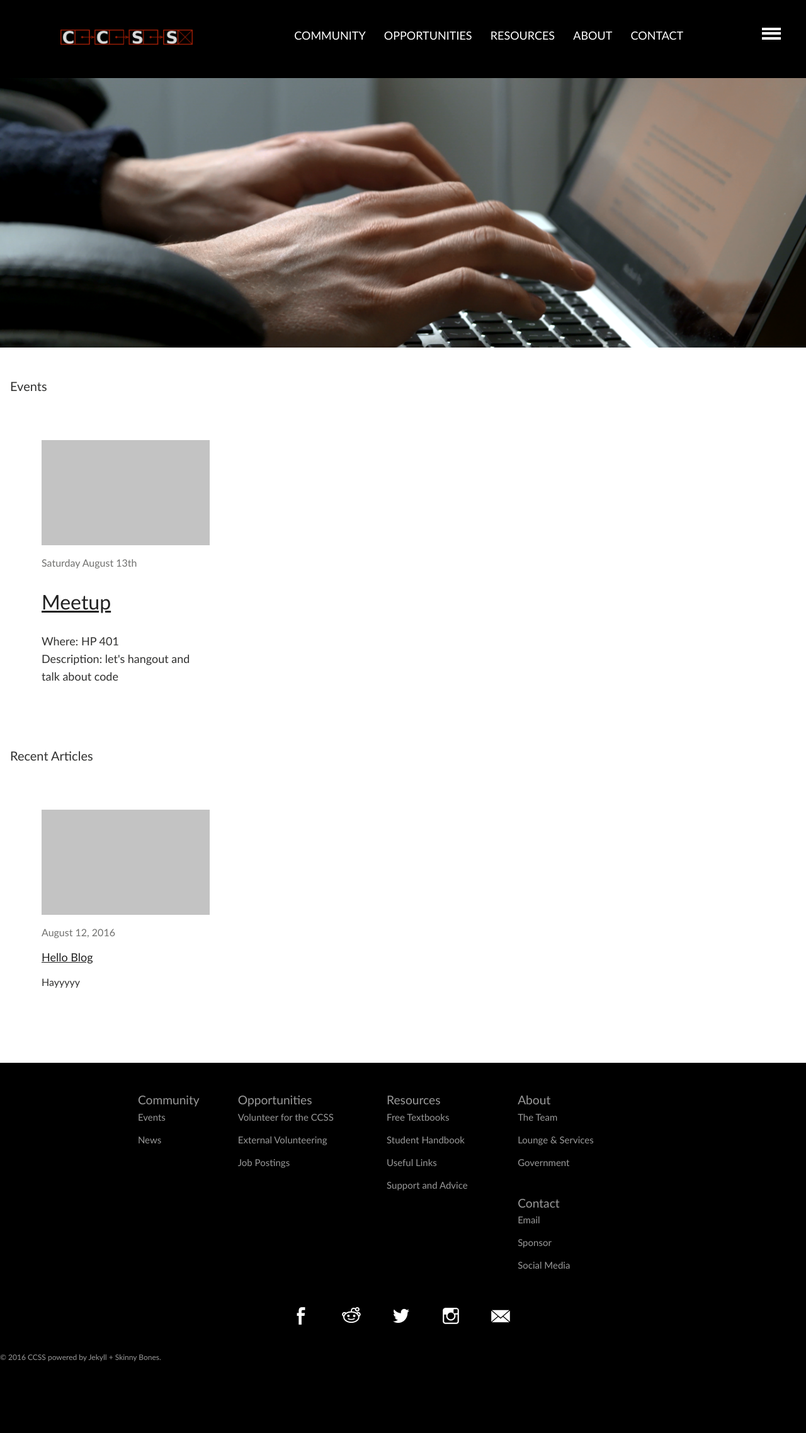
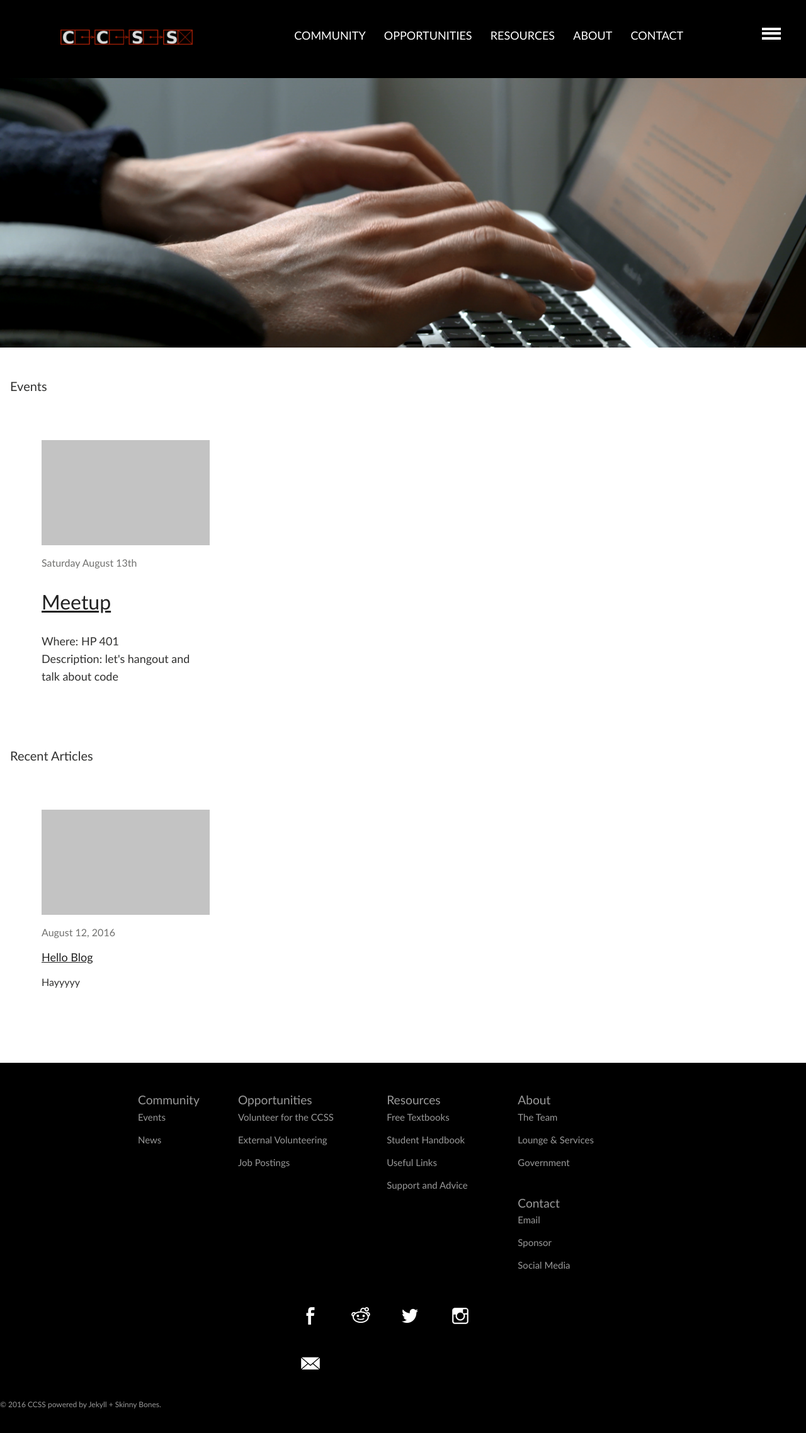
Before and after one commit to brittnylapierre/ccss_web, a Jekyll site: the page built from index.md, in a window 1280 px wide. Shown: the top 2276 px of the page at 63% size. Built offline with Jekyll 4.4.1, drawn with Linux system fonts in a browser that asks for light colours.

Commit message:
Updated _layout.scss

```diff
--- a/_sass/_layout.scss
+++ b/_sass/_layout.scss
@@ -424,14 +424,14 @@
 	width: 100vw;
     display: inline-block;
     .nav-links{
-    	width: 65.8vw;
+    	width: 65.78vw;
         margin-top: 30px;
         li {
 			margin-right: 30px;
 		}
     }
     .social-media-links{
-    	width: 29vw;/*optimal is 400px*/
+    	width: 26.67vw;/*optimal is 400px*/
     }
     ul{
         position: relative;
```
